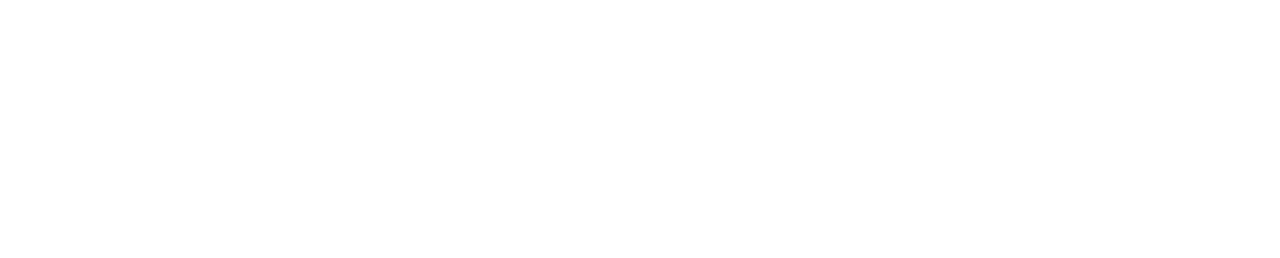
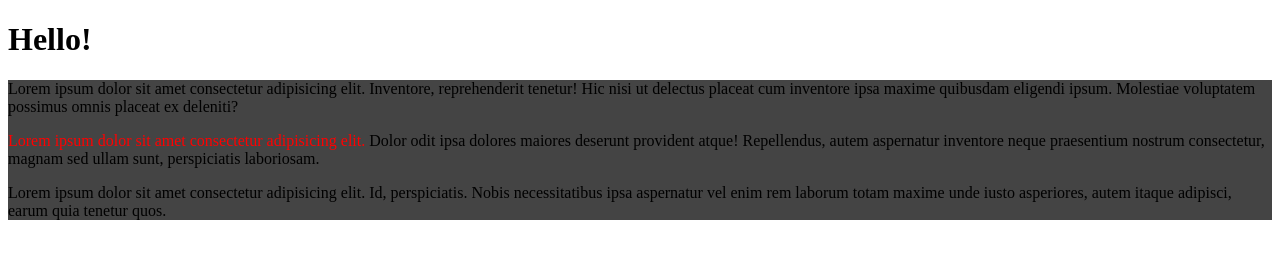
Before and after one commit to ZyPhrone/HtmlBasics, a plain HTML site: page 03Exercise/index.html in a window 1280 px wide. Drawn offline with Linux system fonts and the light colour scheme.

Commit message:
Exercise number 3

```diff
--- a/03Exercise/index.html
+++ b/03Exercise/index.html
@@ -3,9 +3,27 @@
 <head>
     <meta charset="UTF-8">
     <meta name="viewport" content="width=device-width, initial-scale=1.0">
-    <title>Document</title>
+    <meta name="author" content="ZCSS">
+    <meta name="copyright" content="Copyrights reserve to ZCSS">
+    <meta http-equiv="refresh" content="2">
+    <title>My First Website</title>
 </head>
 <body>
+    <h1>Hello!</h1>
+    <div style="background-color: #444444;">
+        <p >
+            Lorem ipsum dolor sit amet consectetur adipisicing elit. Inventore, reprehenderit tenetur!
+            Hic nisi ut delectus placeat cum inventore ipsa maxime quibusdam eligendi ipsum. Molestiae voluptatem possimus omnis placeat ex deleniti?
+        </p>
+        <p>
+            <span style="color:red">Lorem ipsum dolor sit amet consectetur adipisicing elit.</span> Dolor odit ipsa dolores maiores deserunt provident atque! Repellendus,
+            autem aspernatur inventore neque praesentium nostrum consectetur, magnam sed ullam sunt, perspiciatis laboriosam.
+        </p>
+        <p>
+            Lorem ipsum dolor sit amet consectetur adipisicing elit. Id, perspiciatis.
+            Nobis necessitatibus ipsa aspernatur vel enim rem laborum totam maxime unde iusto asperiores, autem itaque adipisci, earum quia tenetur quos.
+        </p>
+    </div>
 
 </body>
 </html>
```
